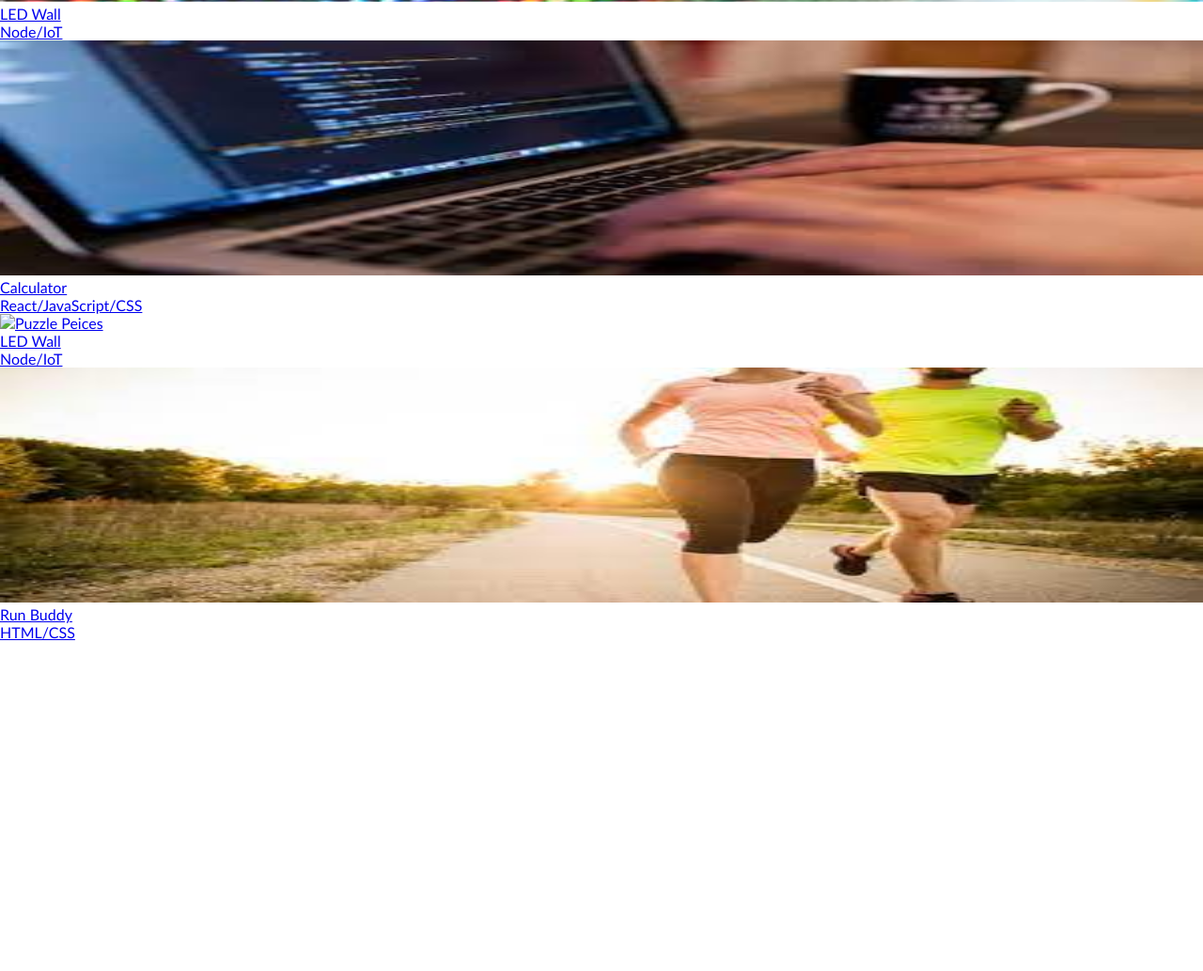
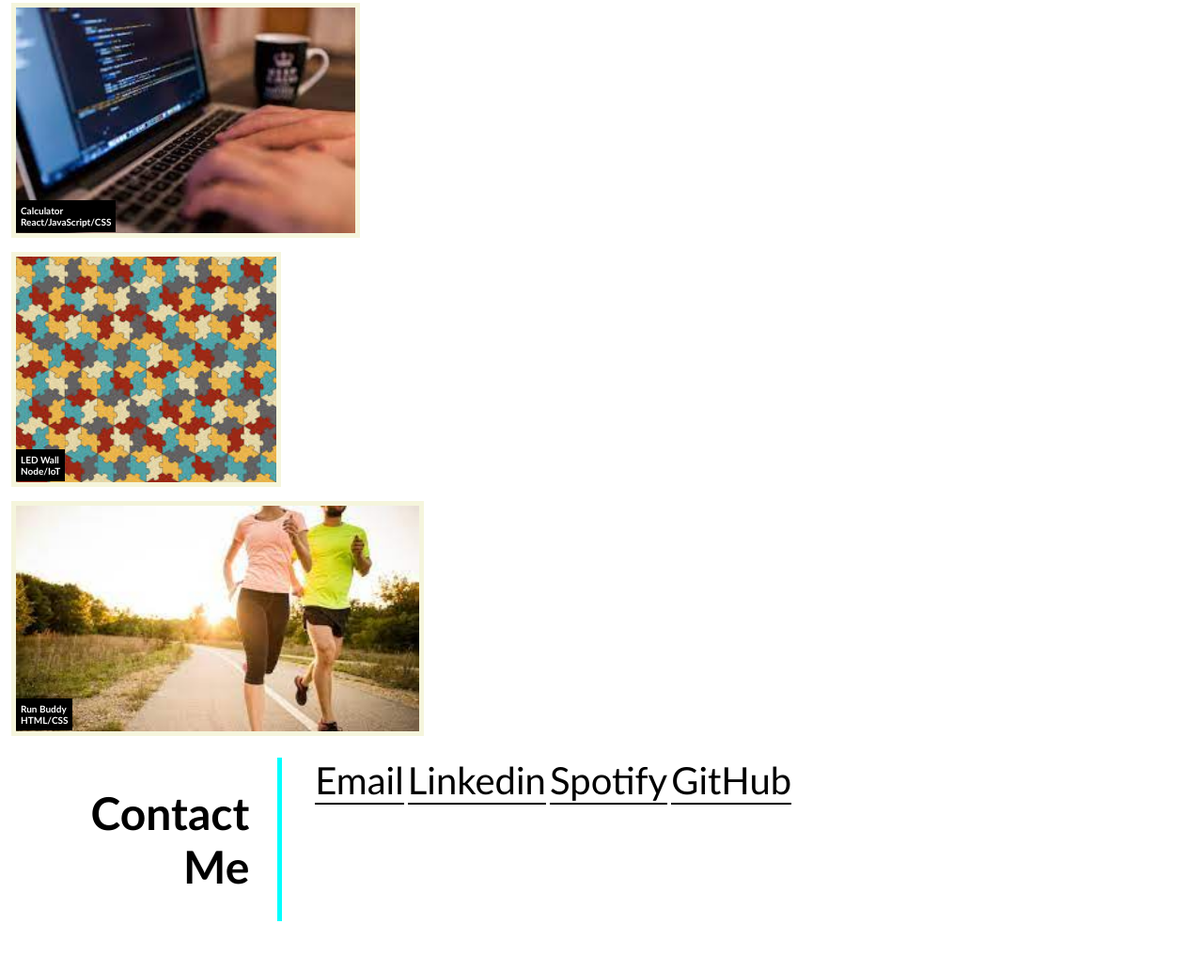
Before and after one commit to dinoarslanovic26/Personal-Portfolio, a plain HTML site: page index.html in a window 1280 px wide. Shown: the part 1134-2167 px from the top of the page at 94% size. Before the commit the page ends 1816 px from the top, so only its background shows below. Drawn offline with Linux system fonts and the light colour scheme.

Commit message:
Added a Conact Me part at the bottom as well as added and modified css.

```diff
--- a/index.html
+++ b/index.html
@@ -45,7 +45,7 @@
             </div>
         </section>
 
-        <section id="Work">
+    <section id="Work">
         <div class="section-detail">
             <h2 class="section-title primary-border">Work</h2>
             <div class="item-detail">
@@ -57,6 +57,7 @@
         </div>
 
         <div class="item-detail">
+
             <a href="#">
                 <img src="Assets/led.jpg" alt="LED">
                 <div class="bottom-left">LED Wall<br>Node/IoT</div>
@@ -74,7 +75,7 @@
 
         <div class="item-detail">
              <a href="#">
-                <img src="Pastel Puzzle" alt="Puzzle Peices">
+                <img src="Assets/puzzle.jpg" alt="Puzzle Peices">
                 <div class="bottom-left">LED Wall<br>Node/IoT</div>
             </a>
             </div>
@@ -86,13 +87,23 @@
                 <div class="bottom-left">Run Buddy<br>HTML/CSS</div>
             </a>
         </div>
+
     </div>
+    </section>
 
+    <section id="Contact Me">
+        <div class="section-detail">
+            <h2 class="section-title primary-border">Contact Me</h2>
+            <p class="socials">
+                <span>Email</span>
+                <span>Linkedin</span>
+                <span>Spotify</span>
+                <span>GitHub</span>
+            </p>
+        </div>
+    </section>
 
-
-
-
-    </section>
+    </div>
 
 
 
--- a/style.css
+++ b/style.css
@@ -104,3 +104,52 @@ img {
 .primary-border {
     border-color: aqua;
 }
+
+.work-container {
+    display: flex;
+    flex-wrap: wrap;
+    flex: 0 0 66%;
+}
+
+.item-detail {
+    align-content: center;
+    position: relative;
+    width: fit-content;
+    margin: 12px;
+    display: flex;
+}
+
+.item-detail:hover {
+    background-color: aqua;
+}
+
+img {
+    border: 5px solid beige;
+}
+
+
+.bottom-left {
+    position: absolute;
+    bottom: 9px;
+    left: 0px;
+    padding: 5px;
+    margin-left: 5px;
+    font-weight: bold;
+    text-align: left;
+    font-size: 10px;
+    color: white;
+    background-color: black;
+}
+
+.socials{
+    align-content: space-between;
+    justify-content: space-between;
+    width: 80%;
+}
+
+.socials span{
+    align-items: center;
+    text-align: center;
+    font-size: 40px;
+    border-bottom: 2px solid black;
+}
```
